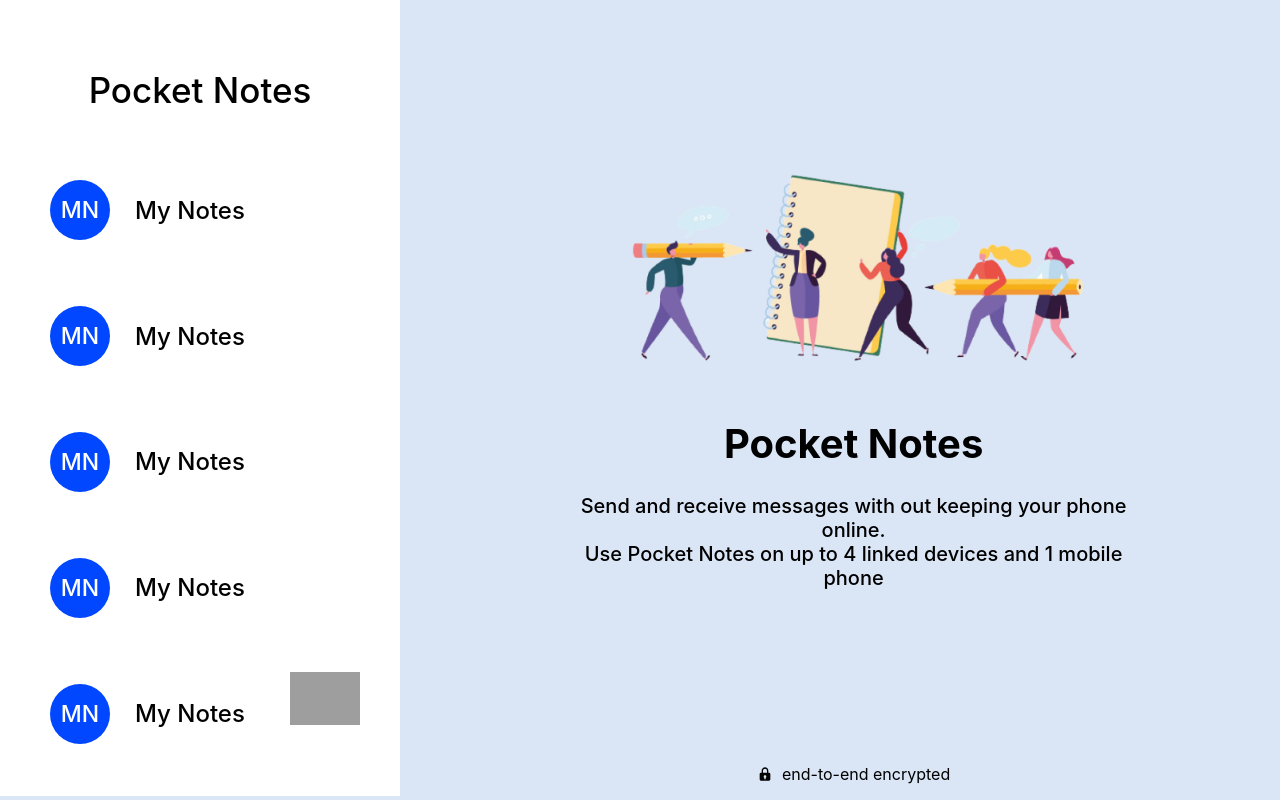
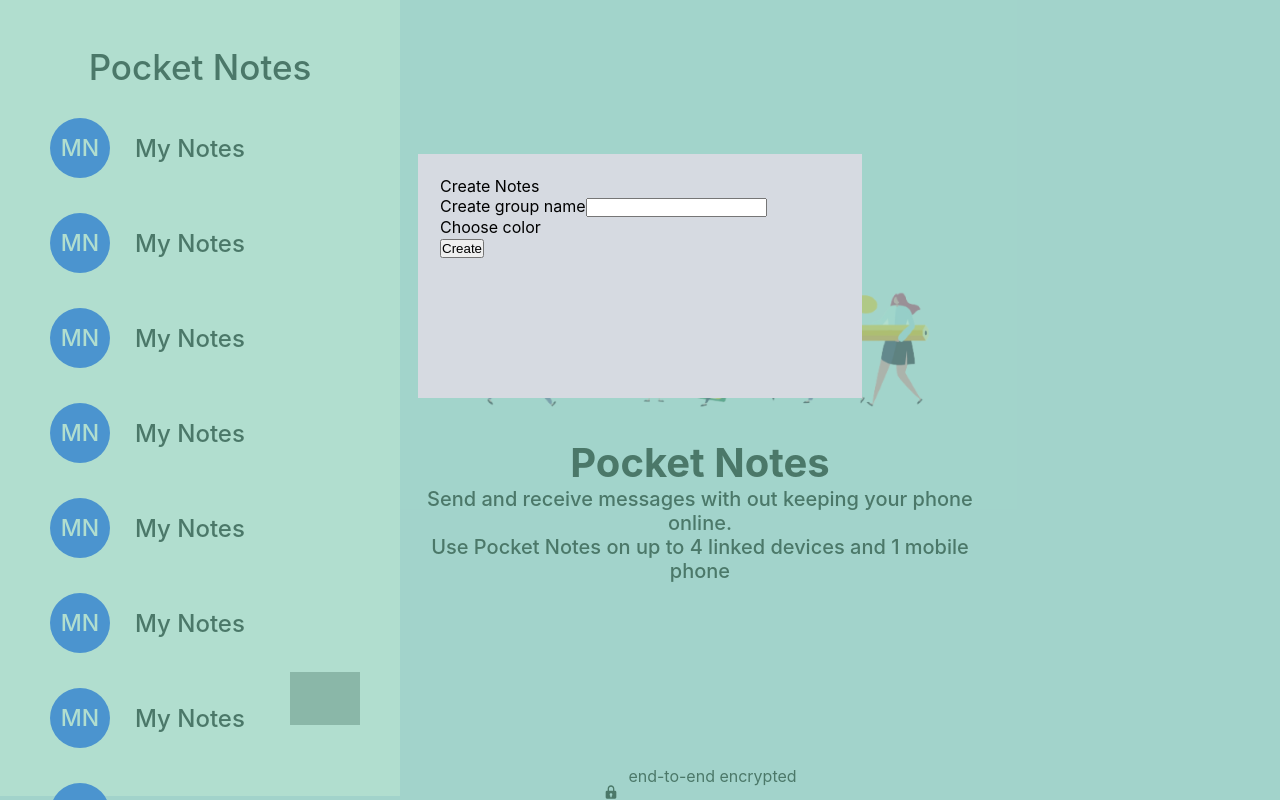
Before and after one commit to pritibishnoii/notes-pocket-app, a React (Create React App) app: page / in a window 1280 px wide. Both pictures are taken after a click on the picture 325 px from the left and 698 px from the top of the page. Built offline with nearby package versions, Linux system fonts and the light colour scheme; grey boxes are pictures that could not be loaded.

Commit message:
update app.js, Note.jsx,Sibbar.jsx,NoteContainer.jsx

```diff
--- a/src/App.js
+++ b/src/App.js
@@ -1,10 +1,19 @@
-import React from 'react';
+import React ,{useState} from 'react';
 import NoteContainer from './Components/NoteContainer/NoteContainer.jsx';
+import Note from './Components/Note/Note.jsx'
+
+
 
 function App() {
+  const [showPopup,setShowPopup] = useState(false);
+
   return (
     <>
-     <NoteContainer></NoteContainer>
+     <NoteContainer showPopup={showPopup}  setShowPopup={setShowPopup} ></NoteContainer>
+     {
+      showPopup &&  <Note showPopup={showPopup}  setShowPopup={setShowPopup} />
+     }
+
     </>
   )
 }
--- a/src/Components/Note/Note.css
+++ b/src/Components/Note/Note.css
@@ -0,0 +1,21 @@
+* {
+  margin: 0;
+  padding: 0;
+}
+.first-sec{
+  position: absolute;
+  top: 0;
+  left: 0;
+  width: 100vw;
+  height: 100vh;
+
+  background-color: rgba(126, 201, 176, 0.6);
+}
+
+.card {
+  width: 400px;
+  height: 200px;
+  background-color: #d6dae1;
+  margin: 12% auto;
+  padding: 22px;
+}
--- a/src/Components/Note/Note.jsx
+++ b/src/Components/Note/Note.jsx
@@ -1,8 +1,29 @@
 import React from 'react'
+import './Note.css'
 
-function Note() {
+function Note(  {showPopup,setShowPopup}) {
+  const colors= [
+      'B38BFA',
+      'FF79F2',
+      '43E6FC',
+      'F19576',
+      '0047FF',
+      '6691FF'
+  ]
   return (
-    <div>Note</div>
+
+    <>
+
+    <div className='first-sec'  onClick={()=>setShowPopup(false)}>
+    <div className="card">
+      <p>Create Notes</p>
+      <label htmlFor='note'>Create group name</label>
+      <input type="text" id="note" />
+      <p>Choose color</p>
+      <button>Create</button>
+    </div>
+    </div>
+    </>
   )
 }
 
--- a/src/Components/NoteContainer/NoteContainer.css
+++ b/src/Components/NoteContainer/NoteContainer.css
@@ -1,8 +1,9 @@
 .main{
     display: flex;
     flex-direction: column;
-    /* align-items: center; */
-    margin-left: 12%;
+    align-items: center;
+    justify-content: center;
+    /* margin-left: 12%; */
 }
 
 .container{
--- a/src/Components/NoteContainer/NoteContainer.jsx
+++ b/src/Components/NoteContainer/NoteContainer.jsx
@@ -5,16 +5,15 @@ import BgImg from '../../assets/BgImg.png';
 import lockImg from '../../assets/lockImg.png';
 
 import { BiSolidLock } from "react-icons/bi";
-function NoteContainer() {
+function NoteContainer({showPopup,setShowPopup}) {
+
   return (
     <>
       <div className='container'>
-      <Sidebar></Sidebar>
+        <Sidebar showPopup={showPopup}  setShowPopup={setShowPopup}></Sidebar>
 
 
         <div className='main'>
-
-
           <div className="notes-section">
             <img className='Note-bg-img' src={BgImg} alt="background" />
             <h1 className='note-text'>Pocket Notes</h1>
@@ -25,7 +24,7 @@ function NoteContainer() {
 
           </div>
           <div className='encrypted-box'>
-           <BiSolidLock  style={{'marginTop':'18px','marginRight':'9px'}}/>
+            <BiSolidLock style={{ 'marginTop': '18px', 'marginRight': '9px' }} />
             <p className='encrypted-text'> end-to-end encrypted</p>
           </div>
 
--- a/src/Components/Sidebar/Sidebar.jsx
+++ b/src/Components/Sidebar/Sidebar.jsx
@@ -2,7 +2,7 @@ import React from 'react';
 import './Sidebar.css';
 import addNotesButton from '../../assets/add-btn.png';
 
-function Sidebar() {
+function Sidebar({showPopup,setShowPopup}) {
   return (
     <>
       <div className="container">
@@ -65,7 +65,11 @@ function Sidebar() {
             </div>
           </div>
         </div>
-        <img className="add-btn-img" src={addNotesButton} alt="add-btn" srcset="" />
+        <img
+            onClick={ ()=> setShowPopup(true)}
+            className="add-btn-img"
+            src={addNotesButton}
+            alt="add-btn" />
       </div>
 
     </>
```
Lines whose indentation alone changed are shown as unchanged.
